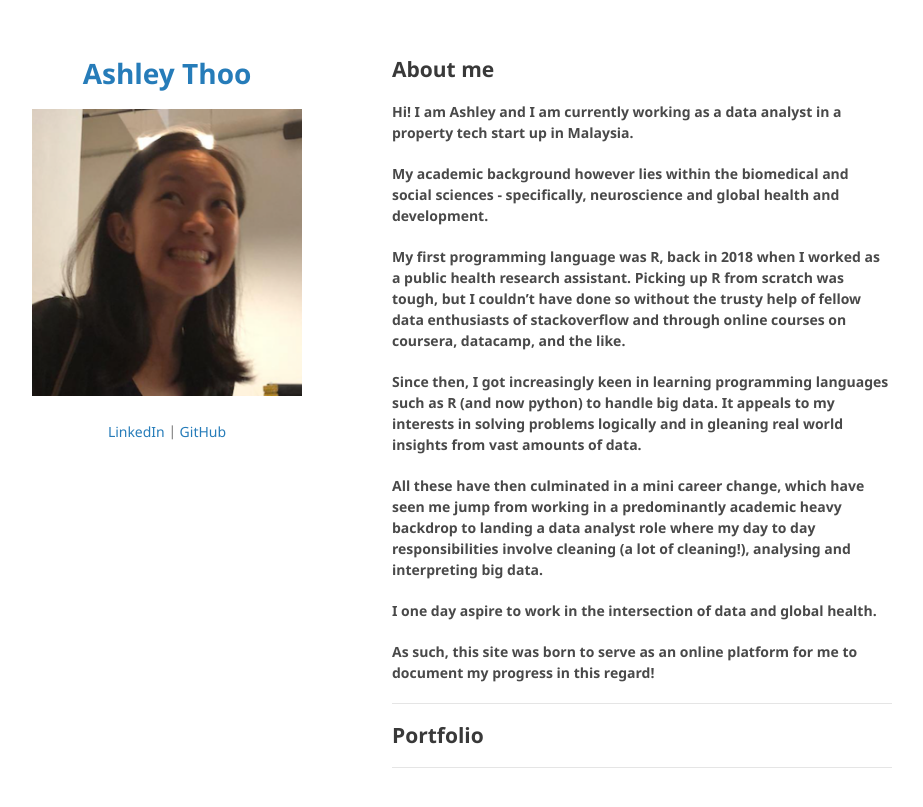
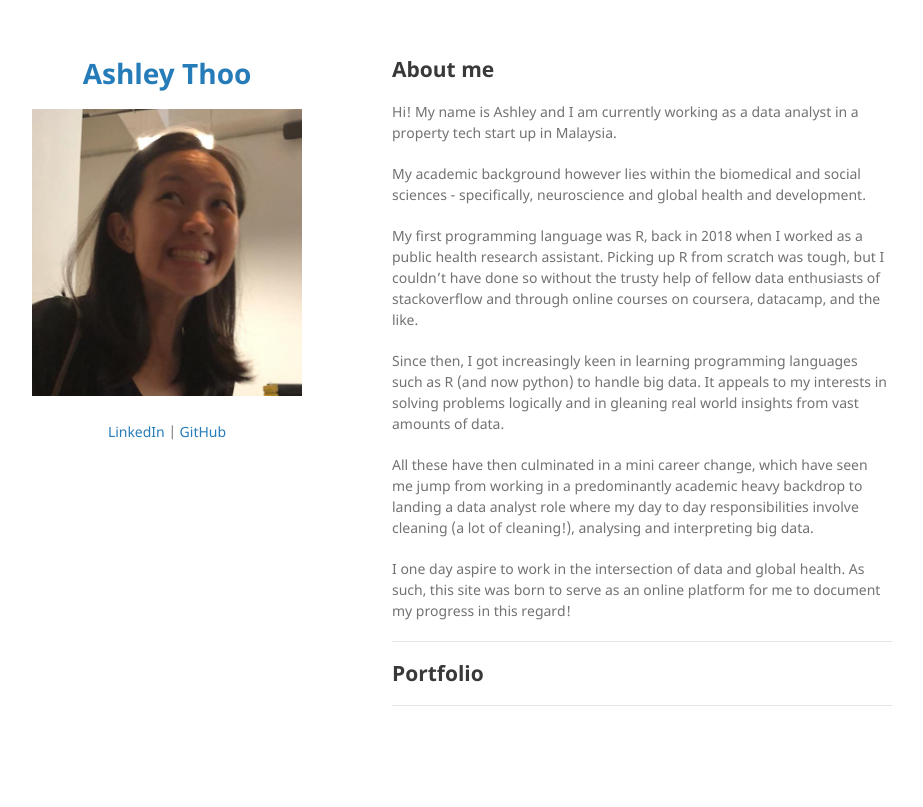
Before and after one commit to ashleythy/ashleythy.github.io, a Jekyll site: the page built from index.md, in a window 1280 px wide. Shown: the top 807 px of the page, without its empty margins (178-1101 px from the left). Built offline with Jekyll 4.4.1, drawn with Linux system fonts in a browser that asks for light colours; our own code applies the rules of GitHub Pages for plain Markdown files.

Commit message:
Update index.md

```diff
--- a/index.md
+++ b/index.md
@@ -1,19 +1,17 @@
 
 ## About me
 
-#### Hi! I am Ashley and I am currently working as a data analyst in a property tech start up in Malaysia.
+Hi! My name is Ashley and I am currently working as a data analyst in a property tech start up in Malaysia.
 
-#### My academic background however lies within the biomedical and social sciences - specifically, neuroscience and global health and development.
+My academic background however lies within the biomedical and social sciences - specifically, neuroscience and global health and development.
 
-#### My first programming language was R, back in 2018 when I worked as a public health research assistant. Picking up R from scratch was tough, but I couldn’t have done so without the trusty help of fellow data enthusiasts of stackoverflow and through online courses on coursera, datacamp, and the like.
+My first programming language was R, back in 2018 when I worked as a public health research assistant. Picking up R from scratch was tough, but I couldn’t have done so without the trusty help of fellow data enthusiasts of stackoverflow and through online courses on coursera, datacamp, and the like.
 
-#### Since then, I got increasingly keen in learning programming languages such as R (and now python) to handle big data. It appeals to my interests in solving problems logically and in gleaning real world insights from vast amounts of data.
+Since then, I got increasingly keen in learning programming languages such as R (and now python) to handle big data. It appeals to my interests in solving problems logically and in gleaning real world insights from vast amounts of data.
 
-#### All these have then culminated in a mini career change, which have seen me jump from working in a predominantly academic heavy backdrop to landing a data analyst role where my day to day responsibilities involve cleaning (a lot of cleaning!), analysing and interpreting big data.
+All these have then culminated in a mini career change, which have seen me jump from working in a predominantly academic heavy backdrop to landing a data analyst role where my day to day responsibilities involve cleaning (a lot of cleaning!), analysing and interpreting big data.
 
-#### I one day aspire to work in the intersection of data and global health.
-
-#### As such, this site was born to serve as an online platform for me to document my progress in this regard!
+I one day aspire to work in the intersection of data and global health. As such, this site was born to serve as an online platform for me to document my progress in this regard!
 
 ---
 
```
